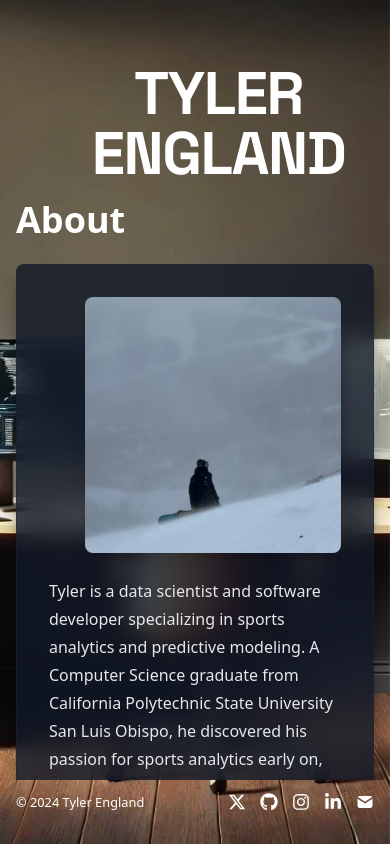
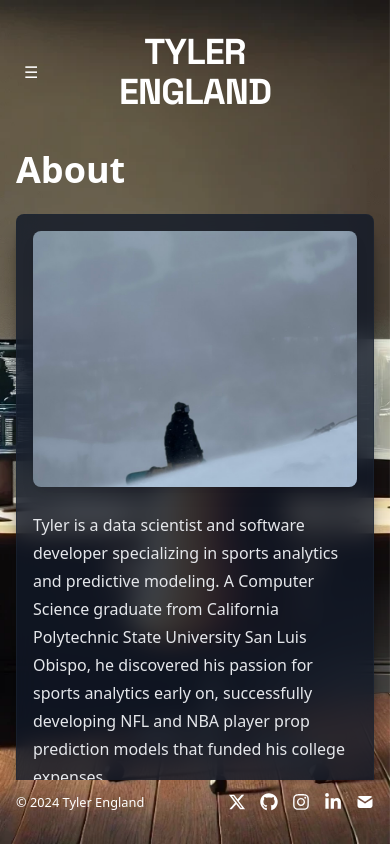
Before and after one commit to tylerengland25/personal-website, a Next.js app: page /about in a window 390 px wide. Built offline with nearby package versions, Linux system fonts and the light colour scheme.

Commit message:
About page is mobile compatible

```diff
--- a/app/about/page.tsx
+++ b/app/about/page.tsx
@@ -2,6 +2,7 @@ import Background from '../(home)/components/background';
 import { Navbar } from '../(home)/components/nav';
 import Footer from '../(home)/components/footer';
 import Image from 'next/image';
+import MobileNav from '../(home)/components/mobile-nav';
 
 export const metadata = {
   title: 'About',
@@ -12,16 +13,21 @@ export default function About() {
     <div className="h-screen overflow-hidden relative flex flex-col">
       <Background imagePath="/backgrounds/desk-setup-dark.webp" />
       <div className="fixed top-0 left-0 right-0 z-50 bg-transparent">
-        <Navbar />
+        <div className="lg:block hidden">
+          <Navbar />
+        </div>
+        <div className="lg:hidden">
+          <MobileNav />
+        </div>
       </div>
       <div className="flex-1 flex flex-col">
-        <div className="fixed top-[200px] bottom-16 left-0 right-0 overflow-y-auto">
-          <div className="max-w-6xl mx-auto px-4 relative">
+        <div className="fixed top-[150px] lg:top-[200px] bottom-16 left-0 right-0 overflow-y-auto">
+          <div className="max-w-6xl mx-auto px-4 relative pb-8">
             <div className="mb-6">
               <h1 className="text-4xl font-bold mb-4 text-white">About</h1>
             </div>
-            <div className="w-full bg-gray-900/80 backdrop-blur-md shadow-xl shadow-black/50 rounded-lg p-8 border border-gray-800/50">
-              <div className="relative w-64 h-64 float-right ml-8 mb-6">
+            <div className="w-full bg-gray-900/80 backdrop-blur-md shadow-xl shadow-black/50 rounded-lg p-4 lg:p-8 border border-gray-800/50">
+              <div className="relative w-full h-64 lg:w-64 lg:float-right lg:ml-8 mb-6">
                 <Image
                   src="/photos/profile-photo.jpeg"
                   alt="Profile picture"
```
